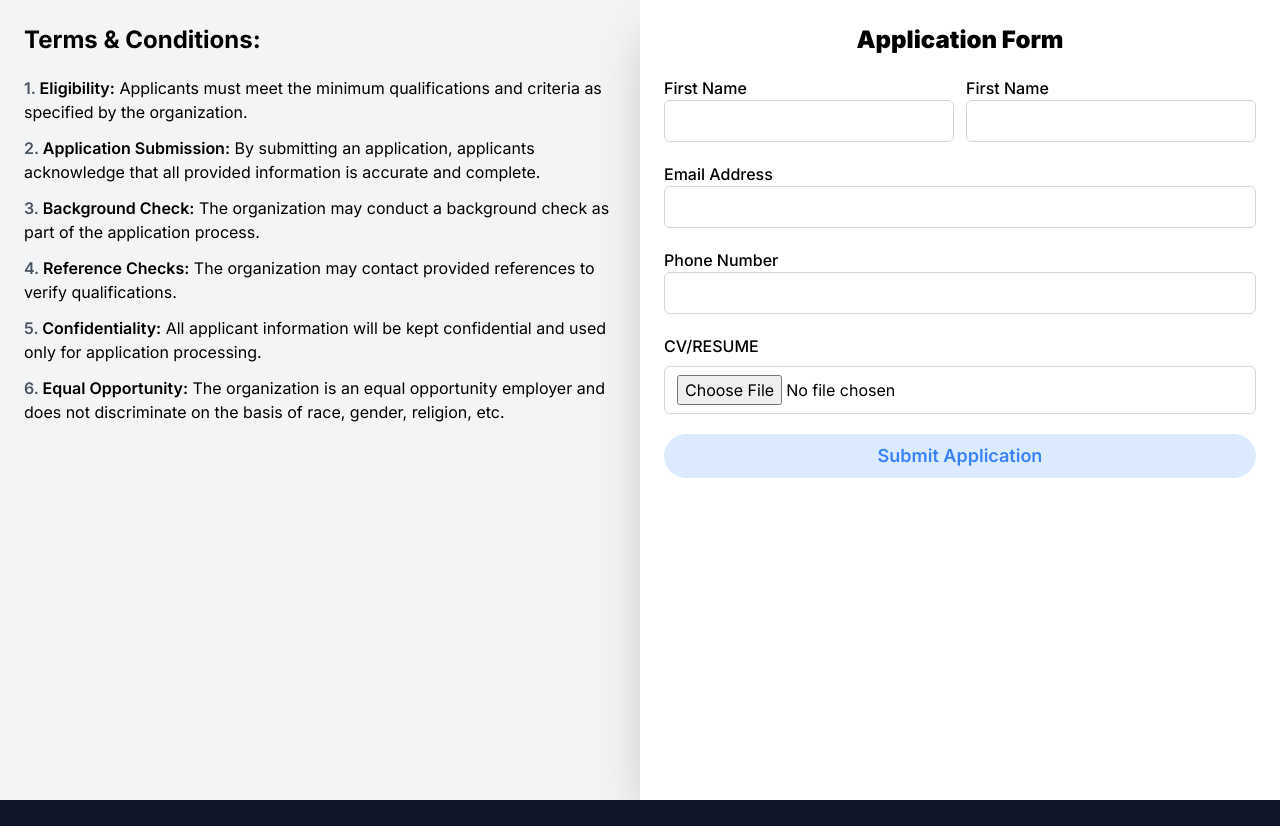
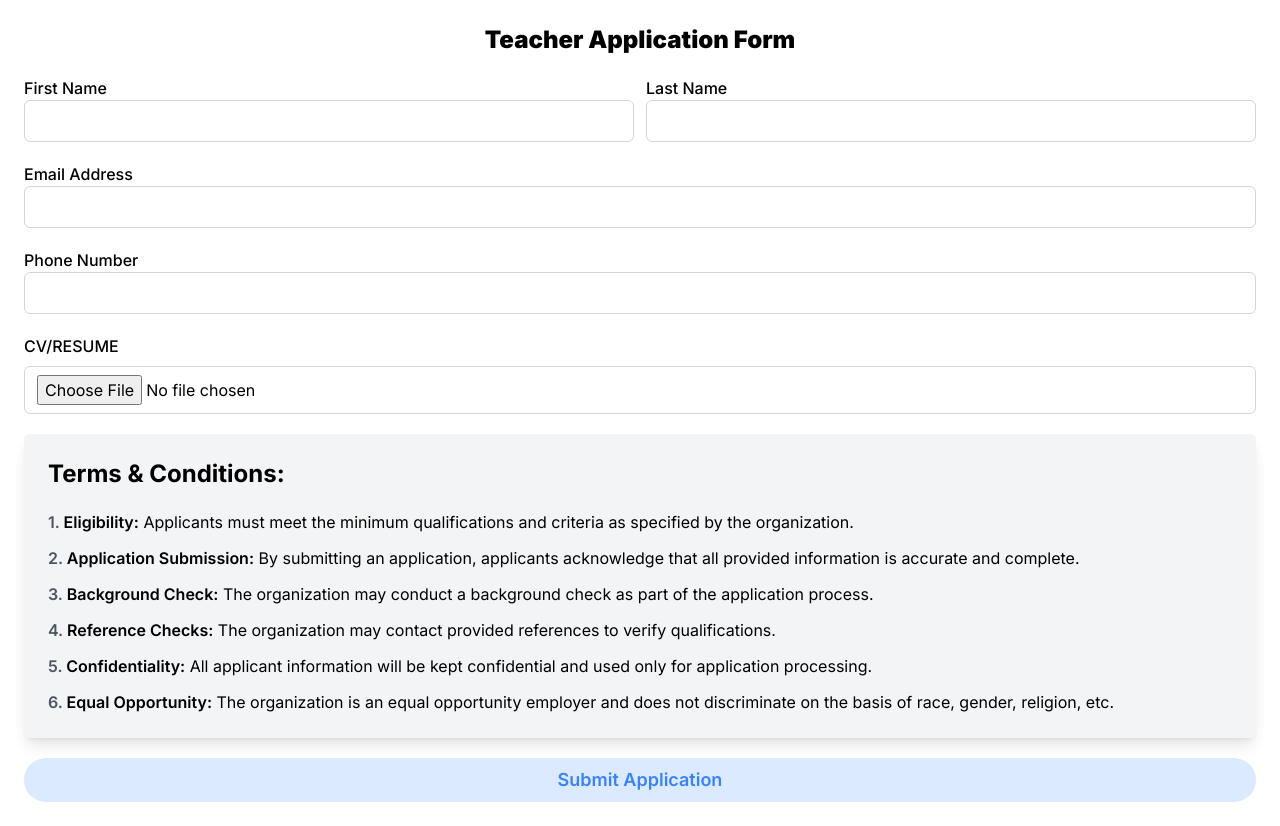
Before and after one commit to shamimhossain515419/fractos-client, a Next.js app: page /teacher/apply in a window 1280 px wide. Before the commit the page ends 800 px from the top, so only its background shows below. Built offline with nearby package versions, Linux system fonts and the light colour scheme; no server answers.

Commit message:
designed

```diff
--- a/src/app/teacher/apply/page.js
+++ b/src/app/teacher/apply/page.js
@@ -1,11 +1,48 @@
+"use client"
 import React from 'react';
+import { useForm } from 'react-hook-form';
 
 const page = () => {
+    const {register, handleSubmit} = useForm();
+
+    const handleTeacherApplicationForm = (data) =>{
+
+    }
     return (
-        <div className='grid grid-cols-2 max-h-screen min-h-screen overflow-y-scroll text-black'>
-            {/* LEFT SIDE */}
-            <div className="col-span-2 w-full lg:col-span-1 p-6 bg-gray-100">
-                {/* terms and conditions content here */}
+        <div className='min-h-screen overflow-y-scroll text-black'>
+            <div className="p-6 bg-white shadow-2xl">
+                {/*teacher application form here */}
+                <h2 className='text-center text-2xl font-black mb-5'>Teacher Application Form</h2>
+                <form onSubmit={handleSubmit(handleTeacherApplicationForm)}>
+                    {/* FIRST AND LAST NAME */}
+                    <div className='grid grid-cols-2 gap-3'>
+                        <div className='col-span-2 lg:col-span-1 flex flex-col'>
+                            <label htmlFor="firstName" className='font-medium' >First Name</label>
+                            <input {...register('firstName')} type="text" name="firstName" className='py-2 px-3 rounded-md border border-gray-300 active:border-blue-500' />
+                        </div>
+                        <div className='col-span-2 lg:col-span-1 flex flex-col'>
+                            <label htmlFor="firstName" className='font-medium'>Last Name</label>
+                            <input {...register('lastName')} type="text" name="firstName" className='py-2 px-3 rounded-md border border-gray-300 active:border-blue-500' />
+                        </div>
+                    </div>
+                    {/* EMAIL */}
+                    <div className='flex flex-col mt-5'>
+                        <label htmlFor="firstName" className='font-medium'>Email Address</label>
+                        <input {...register('email')} type="text" name="firstName" className='py-2 px-3 rounded-md border border-gray-300 active:border-blue-500' />
+                    </div>
+                    {/* PHONE NUMBER */}
+                    <div className='flex flex-col mt-5'>
+                        <label htmlFor="firstName" className='font-medium'>Phone Number</label>
+                        <input {...register('phoneNumber')} type="text" name="firstName" className='py-2 px-3 rounded-md border border-gray-300 active:border-blue-500' />
+                    </div>
+                    {/* ADD CV */}
+                    <div className='flex flex-col gap-2 mt-5'>
+                        <label htmlFor="firstName" className='font-medium'>CV/RESUME</label>
+                        <input {...register('cvFile')} type="file" name="firstName" className='py-2 px-3 rounded-md border border-gray-300 active:border-blue-500' />
+                    </div>
+
+                    {/* TERMS AND CONDITIONS */}
+                    <div className=" p-6 bg-gray-100 mt-5 rounded-md shadow-lg">
                 <h1 className='text-xl lg:text-2xl font-bold mb-5'>Terms & Conditions:</h1>
                 <ol className='space-y-3'>
                     <li className='font-semibold'>
@@ -40,41 +77,10 @@ const page = () => {
                     </li>
                 </ol>
             </div>
-            {/* RIGHT SIDE */}
-            <div className="col-span-2 w-full lg:col-span-1 p-6 bg-white shadow-2xl">
-                {/*teacher application form here */}
-                <h2 className='text-center text-2xl font-black mb-5'>Application Form</h2>
-                <form>
-                    {/* FIRST AND LAST NAME */}
-                    <div className='grid grid-cols-2 gap-3'>
-                        <div className='col-span-2 lg:col-span-1 flex flex-col'>
-                            <label htmlFor="firstName" className='font-medium'>First Name</label>
-                            <input type="text" name="firstName" className='py-2 px-3 rounded-md border border-gray-300 active:border-blue-500' />
-                        </div>
-                        <div className='col-span-2 lg:col-span-1 flex flex-col'>
-                            <label htmlFor="firstName" className='font-medium'>First Name</label>
-                            <input type="text" name="firstName" className='py-2 px-3 rounded-md border border-gray-300 active:border-blue-500' />
-                        </div>
-                    </div>
-                    {/* EMAIL */}
-                    <div className='flex flex-col mt-5'>
-                        <label htmlFor="firstName" className='font-medium'>Email Address</label>
-                        <input type="text" name="firstName" className='py-2 px-3 rounded-md border border-gray-300 active:border-blue-500' />
-                    </div>
-                    {/* PHONE NUMBER */}
-                    <div className='flex flex-col mt-5'>
-                        <label htmlFor="firstName" className='font-medium'>Phone Number</label>
-                        <input type="text" name="firstName" className='py-2 px-3 rounded-md border border-gray-300 active:border-blue-500' />
-                    </div>
-                    {/* ADD CV */}
-                    <div className='flex flex-col gap-2 mt-5'>
-                        <label htmlFor="firstName" className='font-medium'>CV/RESUME</label>
-                        <input type="file" name="firstName" className='py-2 px-3 rounded-md border border-gray-300 active:border-blue-500' />
-                    </div>
                     <button
                         type='submit'
                         href={'/teacher/apply'} // Replace with the actual link to your teacher application page
-                        className="text-blue-500 hover:text-white mt-5 bg-blue-100 hover:text-blue-600 py-2 px-4 rounded-full text-lg font-semibold transition duration-100 w-full hover:bg-blue-500"
+                        className="text-blue-500 hover:text-white mt-5 bg-blue-100 py-2 px-4 rounded-full text-lg font-semibold transition duration-100 w-full hover:bg-blue-500"
                     >
                         Submit Application
                     </button>
```
